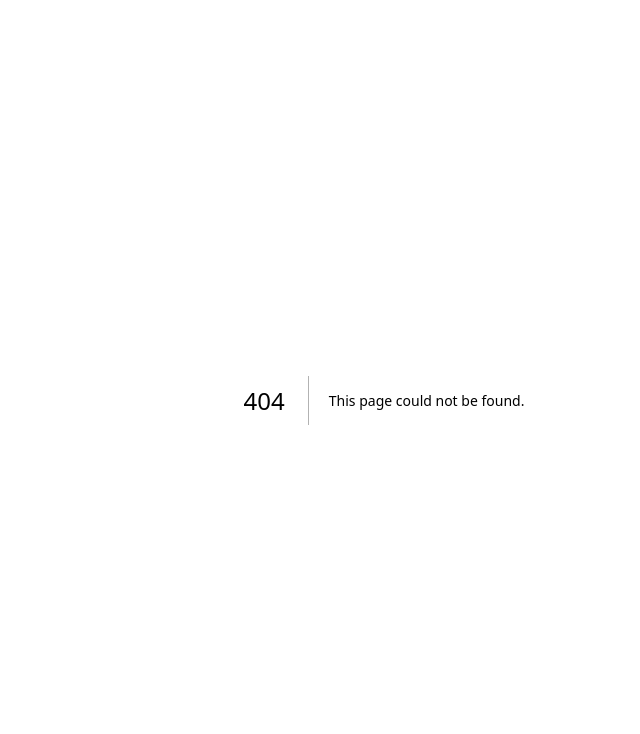
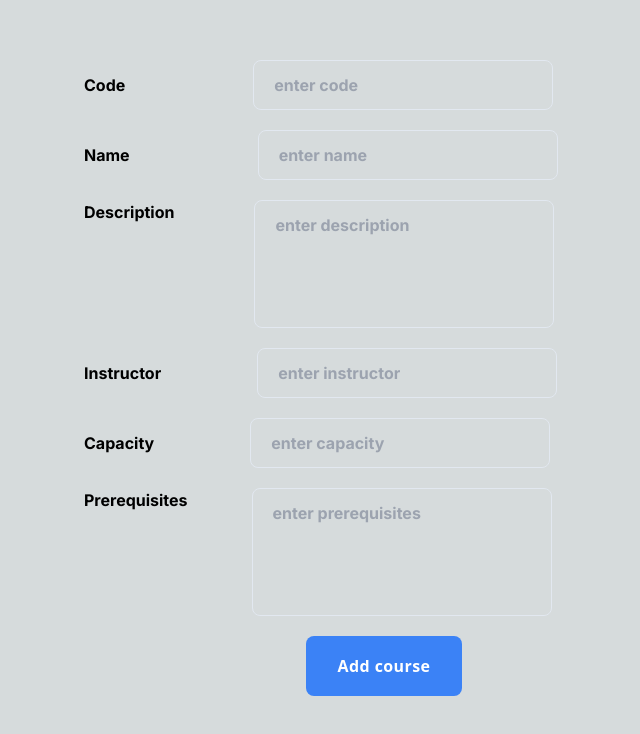
Before and after one commit to ashrafabusunaina1986/registersystem, a Next.js app: page /course in a window 1280 px wide. Before the commit this address had no page. Shown: the top 734 px of the page, without its empty margins (256-896 px from the left). Built offline with nearby package versions, Linux system fonts and the light colour scheme.

Commit message:
first commit

```diff
--- /dev/null
+++ b/models/course.js
@@ -0,0 +1,29 @@
+import { model, models, Schema } from "mongoose";
+const coursesSchema = new Schema({
+  code: {
+    type: String,
+    required: [true, "provide a course code"],
+  },
+  name: {
+    type: String,
+    required: [true, "provide a name course"],
+  },
+  description: {
+    type: String,
+    required: [true, "provide a description course"],
+  },
+  prerequisites: {
+    type: String,
+    required: [true, "provide a prerequisites course"],
+  },
+  instructor: {
+    type: String,
+    required: [true, "provide a instructor course"],
+  },
+  capacity: String,
+  schedule: String,
+});
+
+const Courses = models.courses || model("courses", coursesSchema);
+
+export default Courses;
--- /dev/null
+++ b/src/app/api/courses/route.js
@@ -0,0 +1,79 @@
+import { NextResponse } from "next/server";
+import connectDB from "../../../../dbConfig/db";
+import Courses from "../../../../models/course";
+
+connectDB();
+
+export const POST = async (req) => {
+  try {
+    const reqbody = await req.json();
+    const {
+      code,
+      name,
+      description,
+      prerequisites,
+      instructor,
+      capacity,
+      schedule,
+    } = await reqbody;
+
+    // const codeCourse = await Courses.findOne({ code });
+    // if (codeCourse)
+    //   return NextResponse.json(
+    //     { success: false, message: "course is found" },
+    //     { status: 400 }
+    //   );
+    // else {
+      const newCourse = await Courses({
+        code,
+        name,
+        description,
+        prerequisites,
+        instructor,
+        capacity,
+        schedule,
+      });
+
+      const saveCourse = newCourse.save();
+      if (saveCourse)
+        return NextResponse.json(
+          { newCourse, success: true, message: "new course saved" },
+          { status: 201 }
+        );
+      else
+        return NextResponse.json(
+          { message: "new course not save", success: false },
+          { status: 400 }
+        );
+    // }
+  } catch (error) {
+    return NextResponse.json(
+      {
+        success: false,
+        message: error.message,
+      },
+      { status: 500 }
+    );
+  }
+};
+
+export const GET = async (req) => {
+  try {
+    const dataCourses = await Courses.find();
+    if (dataCourses.length > 0)
+      return NextResponse.json(
+        { courses: dataCourses, success: true, length: dataCourses.length },
+        { status: 201 }
+      );
+    else
+      return NextResponse.json(
+        { message: "Not fount courses", success: false },
+        { status: 400 }
+      );
+  } catch (error) {
+    return NextResponse.json(
+      { success: false, message: error.message },
+      { status: 500 }
+    );
+  }
+};
--- /dev/null
+++ b/src/app/course/page.js
@@ -0,0 +1,158 @@
+"use client";
+import React, { useEffect, useState } from "react";
+
+function Courses() {
+  const [errorss, setErrorss] = useState({});
+  const addCoursehandler = async (e) => {
+    const errors = {};
+    e.preventDefault();
+    const fd = new FormData(e.currentTarget);
+    const data = Object.fromEntries(fd);
+    if (
+      data.code &&
+      data.name &&
+      data.description &&
+      data.instructor &&
+      data.prerequisites &&
+      data.capacity
+    ) {
+      const res = await fetch("/api/courses", {
+        method: "POST",
+        body: JSON.stringify(data),
+        headers: {
+          "Content-Type": "application/json",
+        },
+      });
+      if (!res.ok) return console.log((await res.json()).message);
+      const result = await res.json();
+      console.log(result);
+    } else {
+      if (!data.code) errors.code = "enter code";
+      if (!data.name) errors.name = "enter name";
+      if (!data.description) errors.description = "enter description";
+      if (!data.instructor) errors.instructor = "enter instructor";
+      if (!data.capacity) errors.capacity = "enter capacity";
+      if (!data.prerequisites) errors.prerequisites = "enter prerequisites";
+    }
+    setErrorss(errors);
+  };
+  useEffect(() => {}, []);
+  return (
+    <div>
+      <form
+        onSubmit={addCoursehandler}
+        className="w-2/4 m-auto mt-10 mb-10  p-5"
+      >
+        {errorss.code ? (
+          <div className="shadow-lg bg-red-300 rounded-lg p-2 w-[250px] flex items-center justify-center ml-28 mb-2">
+            {errorss.code}
+          </div>
+        ) : (
+          ""
+        )}
+        <div className="flex gap-32 font-bold items-center mb-5">
+          <label for="code">Code</label>
+          <input
+            type="text"
+            id="code"
+            name="code"
+            placeholder="enter code"
+            className="w-[300px] border border-slate-200 rounded-lg py-3 px-5 outline-none	bg-transparent"
+          />
+        </div>
+        {errorss.name ? (
+          <div className="shadow-lg bg-red-300 rounded-lg p-2 w-[250px] flex items-center justify-center ml-28 mb-2">
+            {errorss.name}
+          </div>
+        ) : (
+          ""
+        )}
+        <div className="flex gap-32 font-bold items-center mb-5">
+          <label for="name">Name</label>
+          <input
+            type="text"
+            id="name"
+            name="name"
+            placeholder="enter name"
+            className="w-[300px] border border-slate-200 rounded-lg py-3 px-5 outline-none	bg-transparent"
+          />
+        </div>
+        {errorss.description ? (
+          <div className="shadow-lg bg-red-300 rounded-lg p-2 w-[250px] flex items-center justify-center ml-28 mb-2">
+            {errorss.description}
+          </div>
+        ) : (
+          ""
+        )}
+        <div className="flex gap-20 font-bold  mb-5">
+          <label for="description">Description</label>
+          <textarea
+            type="text"
+            id="description"
+            name="description"
+            placeholder="enter description"
+            className=" resize-none h-32 w-[300px] border border-slate-200 rounded-lg py-3 px-5 outline-none	bg-transparent"
+          ></textarea>
+        </div>
+        {errorss.instructor ? (
+          <div className="shadow-lg bg-red-300 rounded-lg p-2 w-[250px] flex items-center justify-center ml-28 mb-2">
+            {errorss.instructor}
+          </div>
+        ) : (
+          ""
+        )}
+        <div className="flex gap-24 font-bold items-center mb-5">
+          <label for="instructor">Instructor</label>
+          <input
+            type="text"
+            id="instructor"
+            name="instructor"
+            placeholder="enter instructor"
+            className="w-[300px] border border-slate-200 rounded-lg py-3 px-5 outline-none	bg-transparent"
+          />
+        </div>
+        {errorss.capacity ? (
+          <div className="shadow-lg bg-red-300 rounded-lg p-2 w-[250px] flex items-center justify-center ml-28 mb-2">
+            {errorss.capacity}
+          </div>
+        ) : (
+          ""
+        )}
+        <div className="flex gap-24 font-bold items-center mb-5">
+          <label for="capacity">Capacity</label>
+          <input
+            type="number"
+            id="capacity"
+            name="capacity"
+            placeholder="enter capacity"
+            className="w-[300px] border border-slate-200 rounded-lg py-3 px-5 outline-none	bg-transparent"
+          />
+        </div>
+        {errorss.prerequisites ? (
+          <div className="shadow-lg bg-red-300 rounded-lg p-2 w-[250px] flex items-center justify-center ml-28 mb-2">
+            {errorss.prerequisites}
+          </div>
+        ) : (
+          ""
+        )}
+        <div className="flex  gap-16 font-bold mb-5">
+          <label for="prerequisites">Prerequisites</label>
+          <textarea
+            type="text"
+            id="prerequisites"
+            name="prerequisites"
+            placeholder="enter prerequisites"
+            className=" resize-none h-32 w-[300px] border border-slate-200 rounded-lg py-3 px-5 outline-none	bg-transparent"
+          ></textarea>
+        </div>
+        <div className="flex gap-10 font-bold items-center justify-center mb-5">
+          <button className="inline-flex items-center justify-center px-8 py-4 font-sans font-semibold tracking-wide text-white bg-blue-500 rounded-lg h-[60px]">
+            Add course
+          </button>
+        </div>
+      </form>
+    </div>
+  );
+}
+
+export default Courses;
```
Also changed, not shown: models/courseSchedule.js (added, +13 -0 lines), src/app/api/courseschedule/route.js (added), 1 other file (tests, documents, lock files or other folders).
